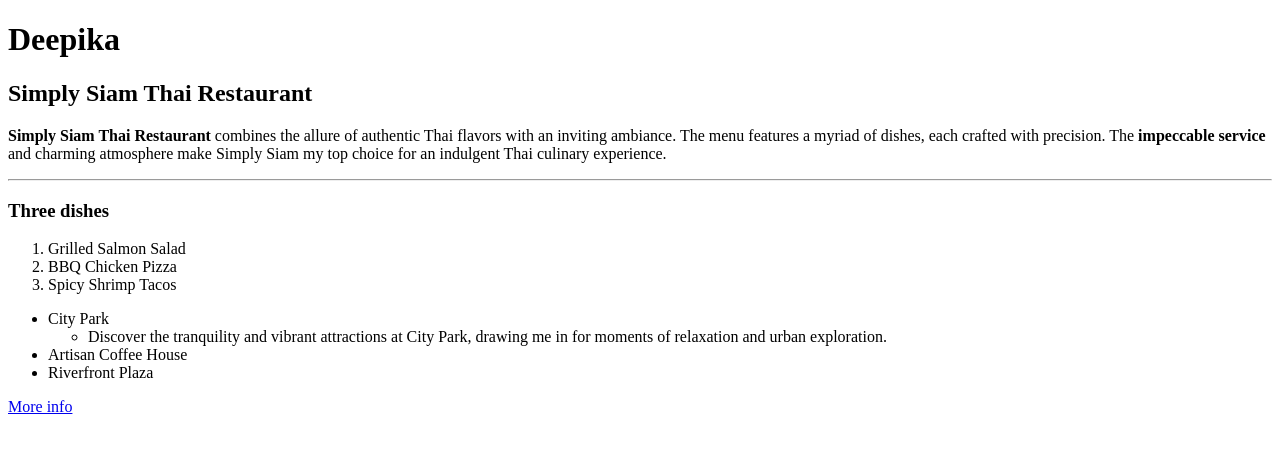
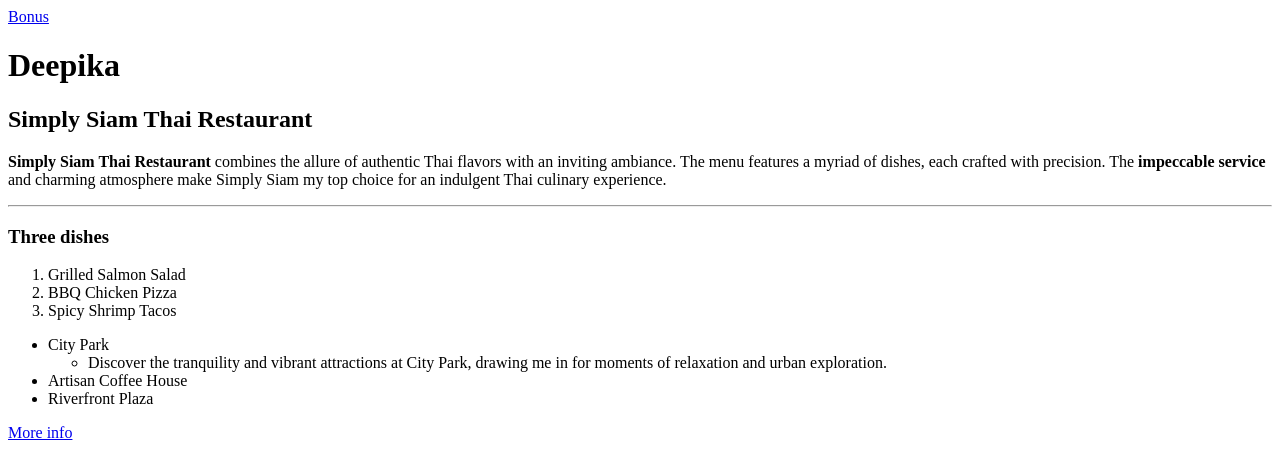
Before and after one commit to 44-563-Web-Apps-S24/44563-webapps-s24-assignment3-Deepika-S573376, a plain HTML site: page index.html in a window 1280 px wide. Drawn offline with Linux system fonts and the light colour scheme.

Commit message:
Update index.html

```diff
--- a/index.html
+++ b/index.html
@@ -4,6 +4,7 @@
     <title>S573376</title>
 </head>
 <body>
+    <a href="Bonus.html">Bonus</a>
     <h1>Deepika<h1>
         <h2>Simply Siam Thai Restaurant</h2>
         <p><strong>Simply Siam Thai Restaurant</strong> combines the allure of authentic Thai flavors with an inviting ambiance. The menu features a myriad of dishes, each crafted with precision. The <strong>impeccable service</strong> and charming atmosphere make Simply Siam my top choice for an indulgent Thai culinary experience.</p>
```
